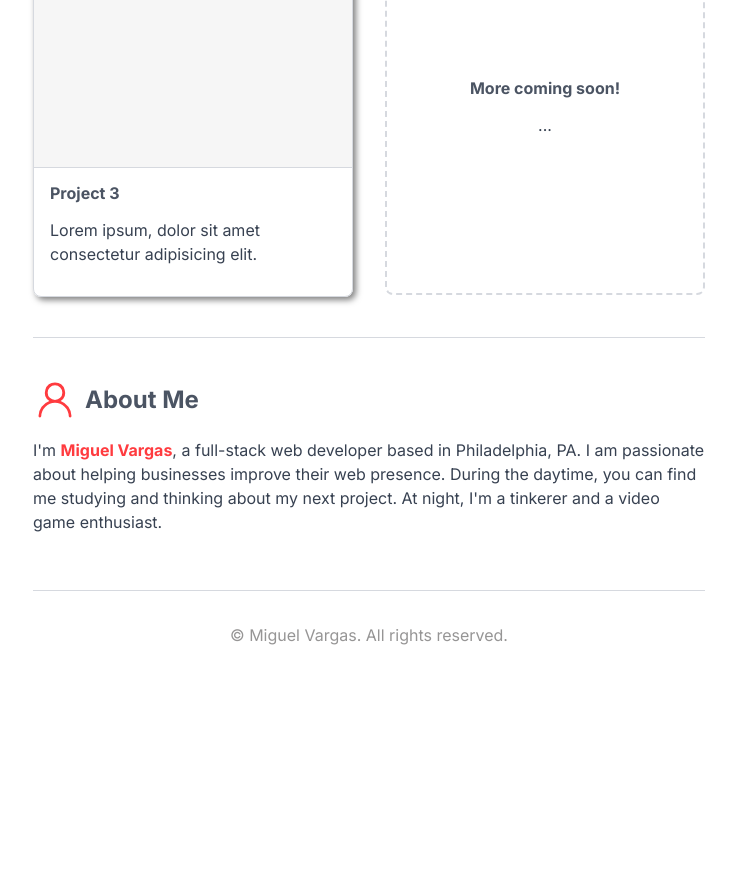
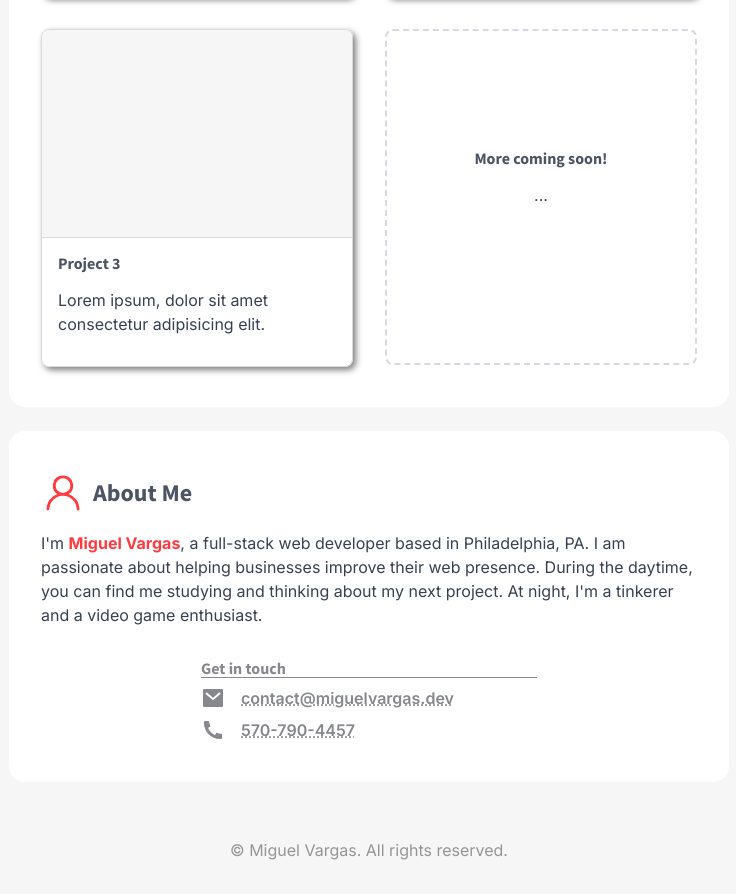
Before and after one commit to mavargas101/mavargas101.github.io, a plain HTML site: page index.html in a window 1280 px wide. Shown: the part 1276-2170 px from the top of the page, without its empty margins (271-1007 px from the left). Before the commit the page ends 1955 px from the top, so only its background shows below. Drawn offline with Linux system fonts and the light colour scheme.

Commit message:
initial layout change

```diff
--- a/css/style.css
+++ b/css/style.css
@@ -12,6 +12,7 @@
     --hover-background: #e7e7e7;
     --border-color: #D6D9DF;
     --image-background-color: #f6f6f6;
+    --contact-color: #86888d;
 }
 .light{
     --navbar-icon-color: #4B5463;
@@ -34,19 +35,24 @@
     --border-color: #9ca3af25;
     --image-background-color: #131319;
 }
+html{
+    background-color: var(--image-background-color);
+}
 body{
-    background-color: var(--bground-color);
     color: var(--text-color);
 }
 
-h1, h2, h3, h4{
+h1, h2, h4{
     margin: 0;
     color: var(--heading-color);
+    font-family: 'Source Sans Pro';
+}
+h3{
+    margin: 0;
 }
 h1{
     font-size: 3rem;
-    text-transform: uppercase;
-    font-weight: 500;
+    font-weight: 600;
 }
 h3{
     font-size: 1.1rem;
@@ -121,11 +127,17 @@ nav{
     grid-gap: 2rem;
 }
 .website-structure{
-    margin:auto;
+    margin: 1.5rem auto;
     flex-direction: column;
-    max-width: 42rem;
-    padding: 2.5rem 0rem 2.5rem 0rem;
-    border-bottom: 1px solid var(--border-color);
+    background-color: var(--bground-color);
+    max-width: 45rem;
+    padding: 2.5rem 2rem 2.5rem 2rem;
+    border-radius: 1rem;
+}
+.contact-link{
+    color: var(--contact-color);
+    font-weight: 600;
+    text-decoration-style: dotted;
 }
 .transition{
     transition: all 0.5s;
@@ -153,7 +165,9 @@ nav{
     transition: 500ms;
 }
 .logo:active{
-    background-color: white;
+    background-color: #ff6d6f;
+    border-color: #ff6d6f;
+
     transition: 200ms;
 }
 .hero-button{
@@ -171,17 +185,20 @@ nav{
     transition: 500ms;
 }
 .hero-button:active{
-    background-color: white;
+    background-color: #ff6d6f;
+    border-color: #ff6d6f;
 
     transition: 200ms;
 }
 
+.clicked{
+    outline: 3px solid var(--accent-color);
+}
+/* .section1{
 
-.section1{
-    margin: auto;
-}
+} */
 .section2{
-    margin: auto;
+
     gap: 1rem;
 }
 .section-title{
@@ -213,7 +230,9 @@ nav{
     transition: 500ms;
 }
 .project-card:active{
-    background-color: white;
+    background-color: #ff6d6f;
+    border-color: #ff6d6f;
+
     transition: 200ms;
 }
 .project-card-description h3{
@@ -237,6 +256,22 @@ nav{
     box-shadow: 3px 3px 6px 0 rgb(0 0 0 / 50%);
 }
 
+.contact{
+    gap: 0.5rem;
+    margin: 2rem 10rem 0 10rem;
+
+}
+.contact-title{
+    border-bottom: 1px solid var(--contact-color);
+    color: var(--contact-color);
+
+}
+.contact-email{
+    align-items: center;
+    gap: 1rem;
+    flex-shrink: 0;
+}
+
 footer{
     color:rgb(150, 149, 149);
     text-align: center;
@@ -245,8 +280,16 @@ footer{
 
 @media screen and (max-width: 672px){
     h1{
-        font-size: 2.5rem;
+        font-size: 2.4rem;
     }
+    h2{
+        font-size: 1.3rem;
+    }
+    .contact{
+        gap: 0.5rem;
+        margin: 2rem 10% 0 10%;
+    }
+
     .hero{
         flex-direction: column-reverse;
         align-items: center;
@@ -267,7 +310,7 @@ footer{
     .website-structure{
         max-width: 42rem;
         padding: 2.5rem 1rem 3.5rem 1rem;
-        border-bottom: 1px solid var(--border-color);
+        margin: 1.5rem 1rem;
     }
     .project-card{
         max-width: 36rem;
--- a/index.html
+++ b/index.html
@@ -11,6 +11,9 @@
     <link rel="preconnect" href="https://fonts.gstatic.com" crossorigin>
     <link href="https://fonts.googleapis.com/css2?family=Source+Sans+Pro:ital,wght@0,200;0,300;0,400;0,600;0,700;0,900;1,200;1,300;1,400;1,600;1,700;1,900&display=swap" rel="stylesheet">
     <link href="https://fonts.googleapis.com/css2?family=Inter:wght@100;200;300;400;500;600;700;800;900&display=swap" rel="stylesheet">
+    <link rel="preconnect" href="https://fonts.googleapis.com">
+    <link rel="preconnect" href="https://fonts.gstatic.com" crossorigin>
+    <link href="https://fonts.googleapis.com/css2?family=Raleway:ital,wght@0,100;0,200;0,300;0,400;0,500;0,600;0,700;0,800;0,900;1,100;1,200;1,300;1,400;1,500;1,600;1,700;1,800;1,900&display=swap" rel="stylesheet">
 </head>
 <body class=".light transition">
     <div class="sticky nav-container transition">
@@ -55,7 +58,7 @@
 
     </div>
 
-    <section class=" website-structure transition">
+    <section class="website-structure transition">
         <div class="hero flex-row flex-space-between">
             <div class="hero-text flex-column flex-center ">
                 <h1 class="accented">Miguel Vargas</h1>
@@ -124,7 +127,29 @@
             <h2 class="transition">About Me</h2>
         </div>
         <p class="transition">I'm <span class="bolded accented">Miguel Vargas</span>, a full-stack web developer based in Philadelphia, PA. I am passionate about helping businesses improve their web presence. During the daytime, you can find me studying and thinking about my next project. At night, I'm a tinkerer and a video game enthusiast. </p>
+        <div class="contact flex-column">
+            <h4 class="contact-title">Get in touch</h4>
+            <div class="flex-row contact-email">
+                <svg width="24px" height="24px" viewBox="0 0 24 24" xmlns="http://www.w3.org/2000/svg" fill="var(--contact-color)">
+                    <g>
+                        <path fill="none" d="M0 0h24v24H0z"/>
+                        <path d="M3 3h18a1 1 0 0 1 1 1v16a1 1 0 0 1-1 1H3a1 1 0 0 1-1-1V4a1 1 0 0 1 1-1zm9.06 8.683L5.648 6.238 4.353 7.762l7.72 6.555 7.581-6.56-1.308-1.513-6.285 5.439z"/>
+                    </g>
+                </svg>
+                <a href="#" class="transition contact-link">contact@miguelvargas.dev</a>
+            </div>
+            <div class="flex-row contact-email">
 
+                <svg width="24px" height="24px" viewBox="0 0 24 24" xmlns="http://www.w3.org/2000/svg" fill="var(--contact-color)">
+                    <g>
+                        <path fill="none" d="M0 0h24v24H0z"/>
+                        <path d="M21 16.42v3.536a1 1 0 0 1-.93.998c-.437.03-.794.046-1.07.046-8.837 0-16-7.163-16-16 0-.276.015-.633.046-1.07A1 1 0 0 1 4.044 3H7.58a.5.5 0 0 1 .498.45c.023.23.044.413.064.552A13.901 13.901 0 0 0 9.35 8.003c.095.2.033.439-.147.567l-2.158 1.542a13.047 13.047 0 0 0 6.844 6.844l1.54-2.154a.462.462 0 0 1 .573-.149 13.901 13.901 0 0 0 4 1.205c.139.02.322.042.55.064a.5.5 0 0 1 .449.498z"/>
+                    </g>
+
+                </svg>
+                <a href="#" class="transition contact-link">570-790-4457</a>
+            </div>
+        </div>
     </section>
     <footer>
         <p>© Miguel Vargas. All rights reserved.</p>
--- a/js/script.js
+++ b/js/script.js
@@ -79,17 +79,16 @@ let nite = false;
 
 const nitemodeBtn = document.querySelector("#nitemode");
 nitemodeBtn.addEventListener('click', nitemode);
+const root = document.querySelector(':root');
 
 function nitemode(){
     if(nite === false){
-        const root = document.querySelector(':root');
         root.classList.add('dark');
         root.classList.remove('light');
         nitemodeBtn.innerHTML = '<svg width="24px" height="24px" viewBox="0 0 24 24" xmlns="http://www.w3.org/2000/svg" fill="var(--navbar-icon-color)"><g><path fill="none" d="M0 0h24v24H0z"/><path d="M12 18a6 6 0 1 1 0-12 6 6 0 0 1 0 12zM11 1h2v3h-2V1zm0 19h2v3h-2v-3zM3.515 4.929l1.414-1.414L7.05 5.636 5.636 7.05 3.515 4.93zM16.95 18.364l1.414-1.414 2.121 2.121-1.414 1.414-2.121-2.121zm2.121-14.85l1.414 1.415-2.121 2.121-1.414-1.414 2.121-2.121zM5.636 16.95l1.414 1.414-2.121 2.121-1.414-1.414 2.121-2.121zM23 11v2h-3v-2h3zM4 11v2H1v-2h3z"/></g></svg>'
         nite = true;
 
     }else if(nite === true){
-        const root = document.querySelector(':root');
         root.classList.add('light');
         root.classList.remove('dark');
         nitemodeBtn.innerHTML = '<svg width="24px" height="24px" viewBox="0 0 24 24" xmlns="http://www.w3.org/2000/svg" fill="var(--navbar-icon-color)"><g><path fill="none" d="M0 0h24v24H0z"/><path d="M11.38 2.019a7.5 7.5 0 1 0 10.6 10.6C21.662 17.854 17.316 22 12.001 22 6.477 22 2 17.523 2 12c0-5.315 4.146-9.661 9.38-9.981z"/></g></svg>'
```
